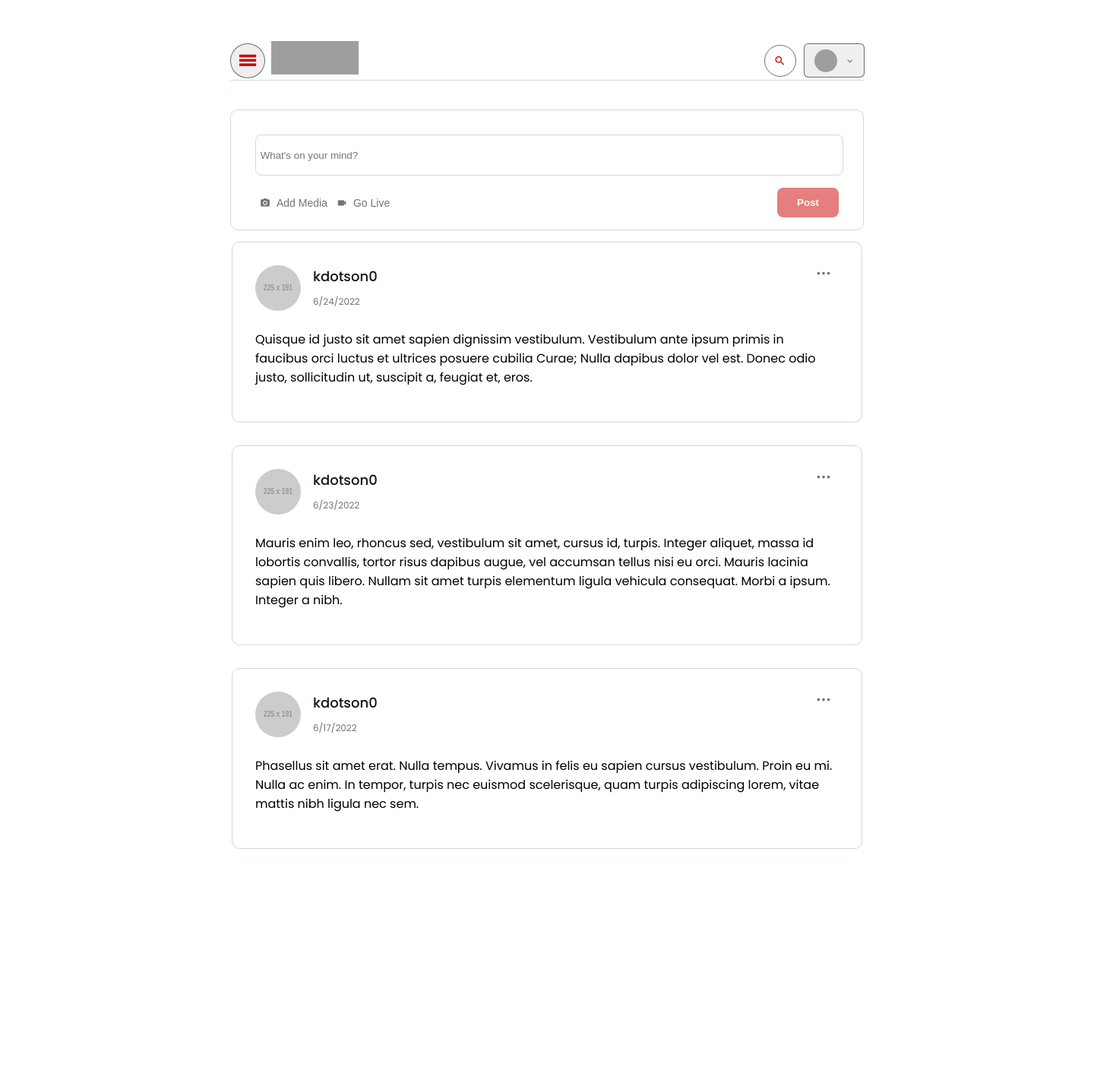
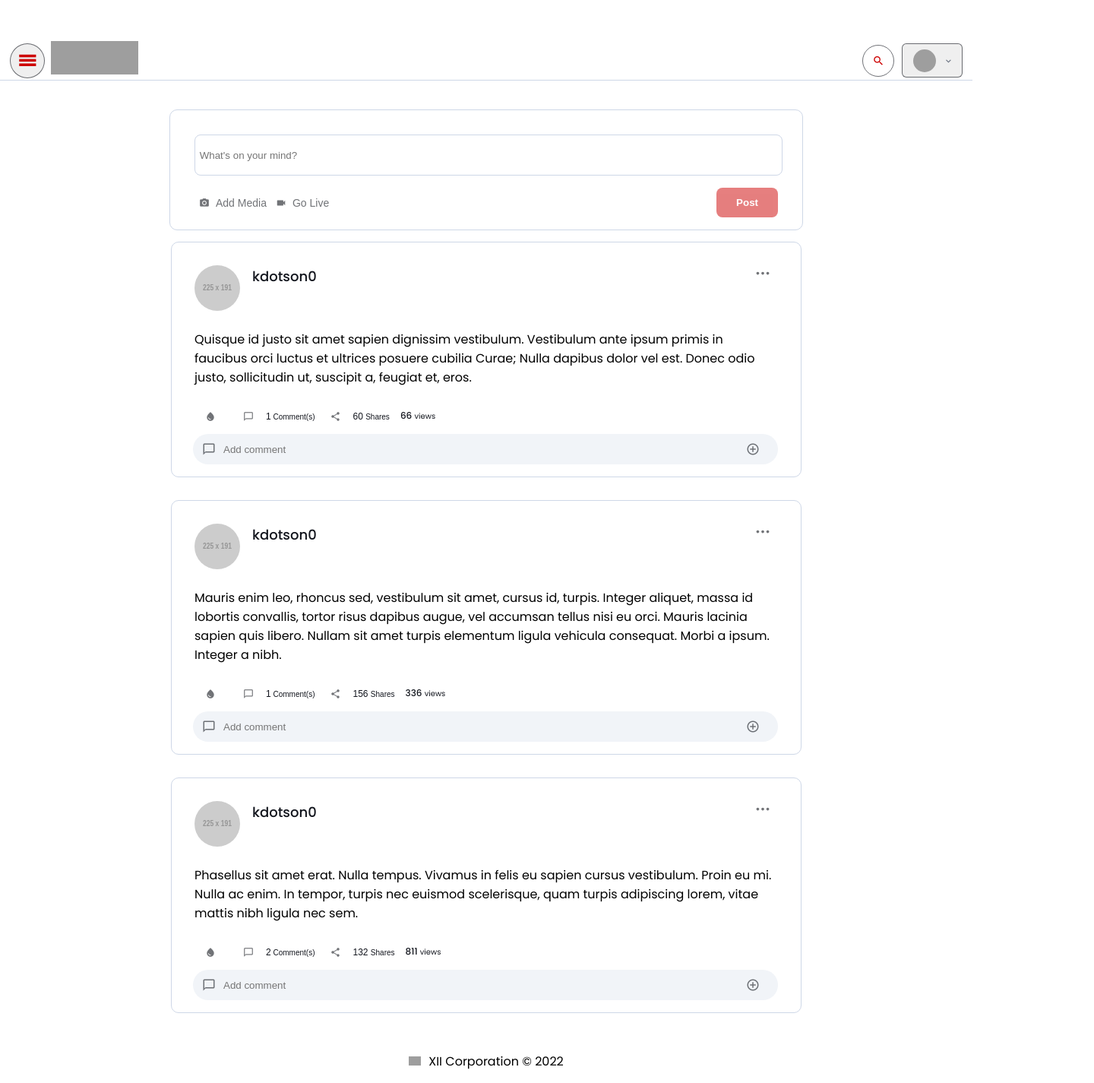
Before and after one commit to lindsaydeaton/social-media-app, a React (Create React App) app: page / in a window 1280 px wide. Shown: the whole page at 76% size, 1440 px wide, since content can reach past the window. Before the commit the page ends 1132 px from the top, so only its background shows below. Built offline with nearby package versions, Linux system fonts and the light colour scheme; grey boxes are pictures that could not be loaded; the HTML template or start-up script is replaced by a standard one.

Commit message:
styling changes

```diff
--- a/src/App.css
+++ b/src/App.css
@@ -1,10 +1,18 @@
 .App {
   display: flex;
   flex-direction: column;
-  /* justify-content: baseline; */
   margin: 0 auto;
-  width: 1440px;
+  width: 100%;
   padding-top: 54px;
+}
+
+.closing {
+text-align: center;
+padding-top: 20px;
+}
+.tinyLogo {
+  height: 12px;
+  padding-right: 10px;
 }
 
 @media only screen and (max-width: 770px) {
--- a/src/App.js
+++ b/src/App.js
@@ -43,12 +43,22 @@ function App() {
 
 
   return (
+    <>
     <div className="App">
       {/* passing data and setData to headerBar so that ProfileMenu and ProfileModal can use */}
       <HeaderBar data={data} setData={setData} />
       <PostInput theDate={theDate} setData={setData} data={data} />
       <Posts data={data} setData={setData} theDate={theDate} />
     </div>
+    <p className="closing">
+          <img
+          className="tinyLogo"
+            src="https://upload.wikimedia.org/wikipedia/commons/thumb/8/8d/Big_12_logo_in_Texas_Tech_colors.svg/2560px-Big_12_logo_in_Texas_Tech_colors.svg.png"
+            alt="Logo"
+            height="60px"
+            />
+      XII Corporation © 2022</p>
+    </>
   );
 }
 
--- a/src/components/header/HeaderBar.css
+++ b/src/components/header/HeaderBar.css
@@ -3,9 +3,12 @@
   justify-content: space-between;
   align-items: center;
   flex-direction: row;
+  margin: 0 auto;
+  width: 98%;
+}
+.line {
   border-bottom: 1px solid #ced7e7;
-  margin: 0 auto;
-  width: 835px;
+  width: 100%;
 }
 
 .logo {
--- a/src/components/header/HeaderBar.js
+++ b/src/components/header/HeaderBar.js
@@ -14,9 +14,19 @@ export function HeaderBar(data, setData) {
   const profileOnClick = () => {
     setProfileOpen(!profileOpen);
   }
+
+  const toggleMenus = () => {
+    if (profileOpen) {
+      setProfileOpen(!profileOpen);
+    }
+    if (navOpen) {
+      setNavOpen(!navOpen)
+    }
+  }
+
     return (
       <>
-      <div className="headerBar">
+      <div className="headerBar" onClick={toggleMenus}>
         <div className="leftMenu">
           <button onClick={navOnClick} className="material-icons-outlined menuIcon">menu</button>
           <a href="https://www.gir.co/">
@@ -41,6 +51,7 @@ export function HeaderBar(data, setData) {
             </button>
         </div>
       </div>
+      <div className="line"></div>
       {navOpen ? <NavMenu /> : <></>}
       {profileOpen ? <ProfileMenu data={data} setData={setData} /> : <></>}
 
--- a/src/components/inputBars/PostInput.js
+++ b/src/components/inputBars/PostInput.js
@@ -38,6 +38,7 @@ export function PostInput({ theDate, setData, data }) {
     );
     setNewPost('');
   }
+
 console.log(posts);
   return (
     <div className="postInput">
--- a/src/components/posts/Post.js
+++ b/src/components/posts/Post.js
@@ -5,17 +5,18 @@ import { Comments } from "../comments/Comments.js";
 import "./Post.css";
 
 export function Post({ data, post, setData, theDate}) {
-  // const [viewingComments, setViewingComments] = useState(false);
-  //   const [isLiked, setIsLiked] = useState('');
-  //   const [, setCountIsLiked] =useState('');
+
+  const [viewingComments, setViewingComments] = useState(false);
+    const [isLiked, setIsLiked] = useState('');
+    const [, setCountIsLiked] =useState('');
 
     //if isLiked is true, set className to "liked" else nothing (to apply red color icon)
-    // const likedClass = isLiked ? "liked" : "";
+    const likedClass = isLiked ? "liked" : "";
 
-    // const onClickLike = () => {
-    //   //if liked is true, when clicking set it to false and decrease the count by one, else change it to true and increase the count by one
-    //   isLiked ? setIsLiked(false) && setCountIsLiked(post.postLikedNo -1) : setIsLiked(true) && setCountIsLiked(post.postLikedNo + 1)
-    // };
+    const onClickLike = () => {
+      //if liked is true, when clicking set it to false and decrease the count by one, else change it to true and increase the count by one
+      isLiked ? setIsLiked(false) && setCountIsLiked(post.postLikedNo -1) : setIsLiked(true) && setCountIsLiked(post.postLikedNo + 1)
+    };
 
   return (
     <div>
@@ -41,29 +42,31 @@ export function Post({ data, post, setData, theDate}) {
             <img className="imgBubble" src={data.picURL} alt="user" />
             <div className="headings">
               <p className="user">{data.username}</p>
-              <p className="date">{post.postDate}</p>
+              <p className="date">{post.postLikedNo}</p>
             </div>
           </div>
           <div className="post">
             <p>{post.post}</p>
             {/* passing setViewingComments so the cards state can show comments when clicked, passing post so the reactions data can show for the specific ID's post */}
-            {/* <ReactionBar
+            <ReactionBar
               setViewingComments={setViewingComments}
               viewingComments={viewingComments}
               post={post}
+              setData={setData}
+              data={data}
               likedClass={likedClass}
               onClickLike={onClickLike}
               isLiked={isLiked}
-            /> */}
-            {/* <CommentInput
+            />
+            <CommentInput
               data={data}
               setData={setData}
               post={post}
               setViewingComments={setViewingComments}
               theDate={theDate}
-            /> */}
+            />
 
-            {/* {viewingComments ? (
+            {viewingComments ? (
               <Comments
                 likedClass={likedClass}
                 onClickLike={onClickLike}
@@ -72,7 +75,7 @@ export function Post({ data, post, setData, theDate}) {
               />
             ) : (
               <></>
-            )} */}
+            )}
           </div>
         </div>
       </div>
--- a/src/components/reactions/ReactionBar.js
+++ b/src/components/reactions/ReactionBar.js
@@ -1,7 +1,7 @@
 import React from 'react';
 import "./ReactionBar.css";
 
-export function ReactionBar({ setViewingComments, viewingComments, post, onClickLike, likedClass, isLiked }) {
+export function ReactionBar({ setViewingComments, viewingComments, post, onClickLike, likedClass, isLiked, setData, data }) {
 
   const handleGetComments = (event) => {
     event.preventDefault()
@@ -9,8 +9,35 @@ export function ReactionBar({ setViewingComments, viewingComments, post, onClick
         setViewingComments(!viewingComments);
       }
   }
+//
+  const handleLikeStored = (e) => {
+    e.preventDefault()
+    const addLike = post.postLikeNo + 1;
 
-const addLike = post.postLikeNo + 1;
+    const formattedPost = {
+      postId: post.postId,
+      post: post.post,
+      postDate: post.postDate,
+      postLikeNo: addLike,
+      postShareNo: post.postSharedNo,
+      noOfComments: post.noOfComments,
+      views: post.views,
+      liked: true,
+      comments: post.comments,
+    };
+
+    setData({...data, posts: [
+      formattedPost, ...data.posts
+    ]})
+
+    localStorage.setItem(
+      "allInfo",
+      JSON.stringify({...data, posts: [
+        formattedPost, ...data.posts
+      ]})
+    );
+  }
+
   return (
     <>
       <div className="reactionsBar">
@@ -19,7 +46,7 @@ const addLike = post.postLikeNo + 1;
             water_drop
           </span>
           <p className="number">
-            {!isLiked ? post.postLikeNo : addLike} <span className="words">Likes</span>
+            {/* {!isLiked ? post.postLikeNo : addLike} <span className="words">Likes</span> */}
           </p>
         </button>
         <button
```
